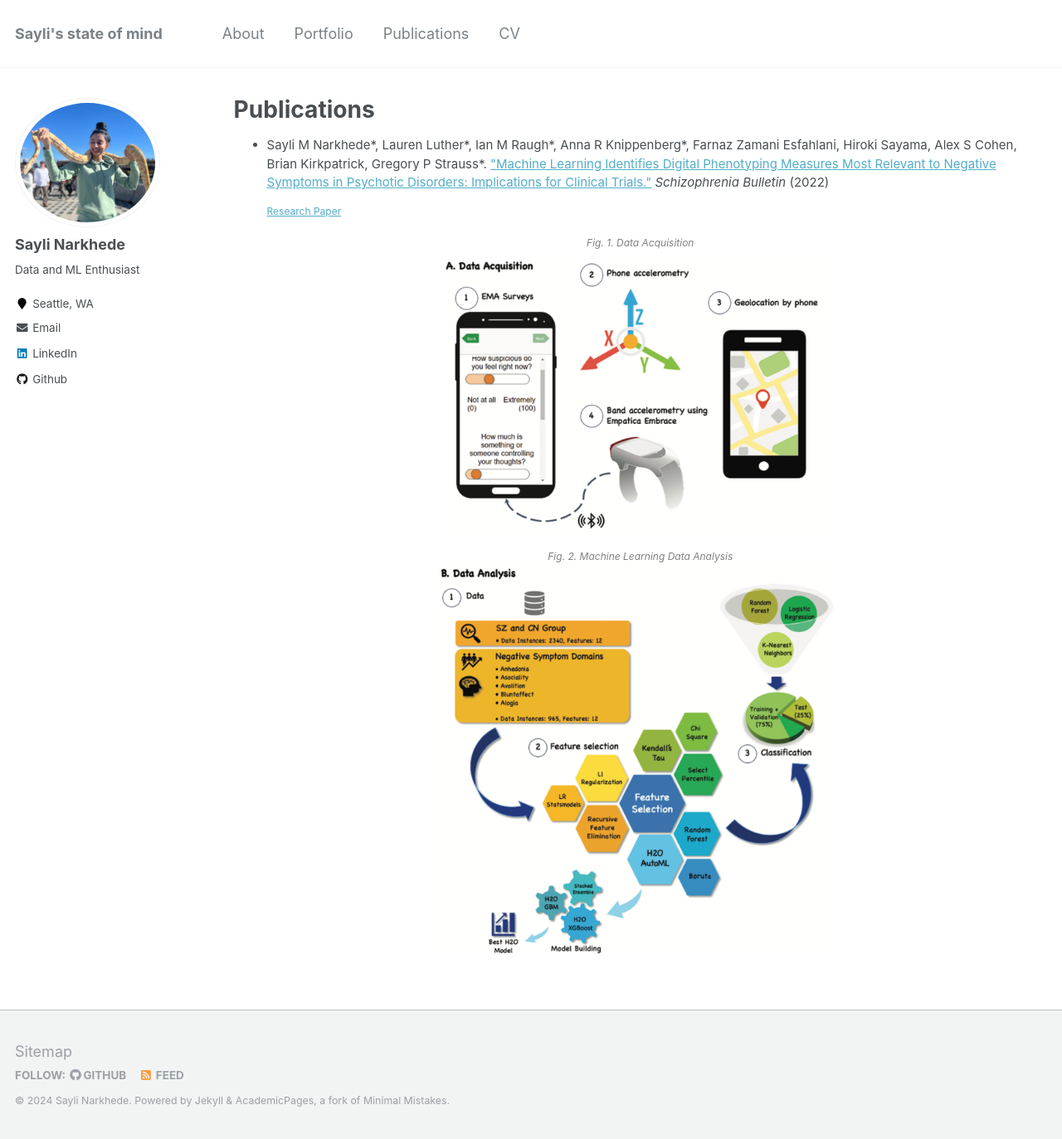
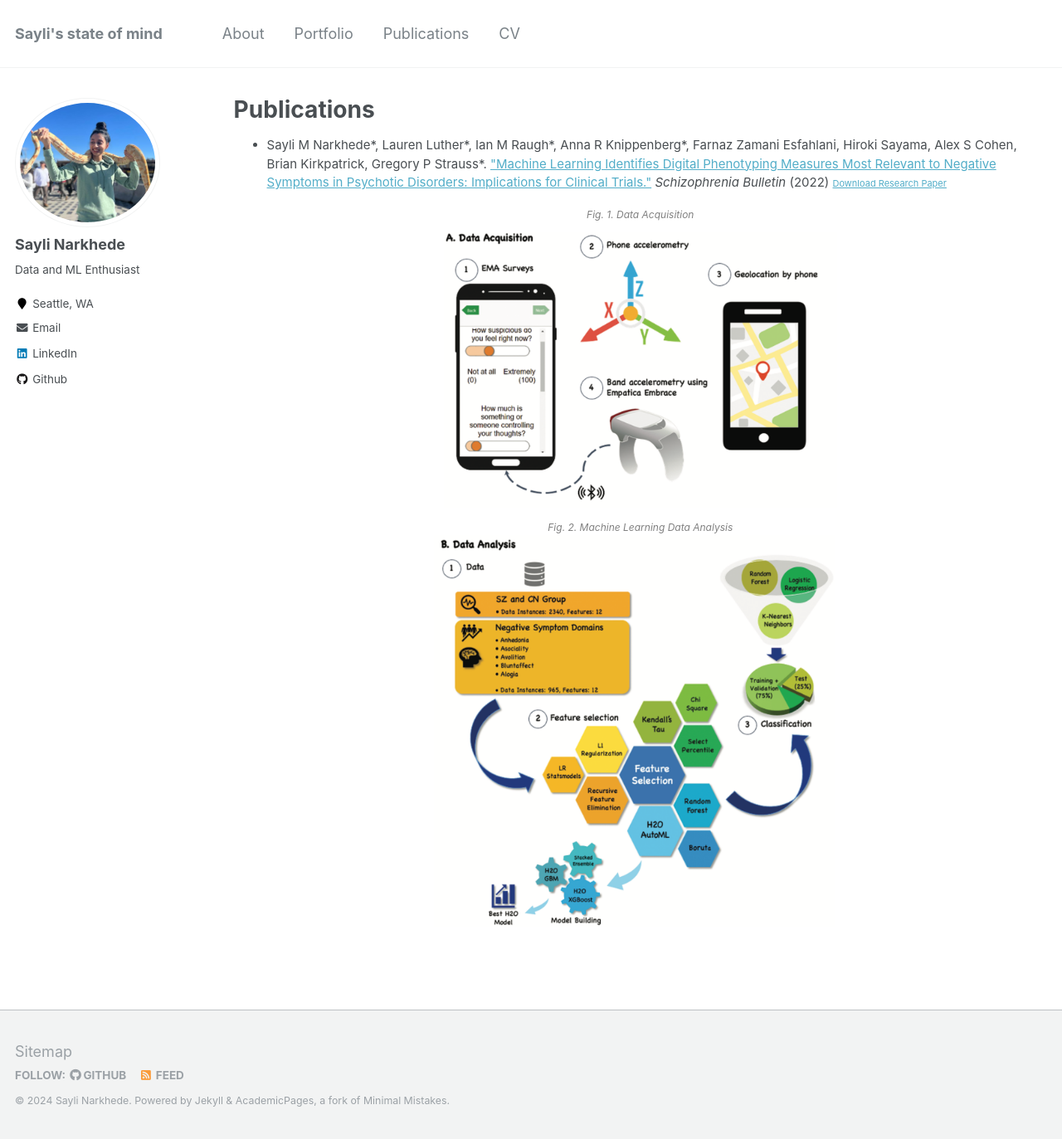
Before and after one commit to SayliMN/saylimn.github.io, a Jekyll site: the page built from _pages/publications.md, in a window 1280 px wide and 1373 px high. Shown: the whole window at 83% size. Built offline with Jekyll 4.4.1, drawn with Linux system fonts in a browser that asks for light colours.

Commit message:
rearrange link location

```diff
--- a/_pages/publications.md
+++ b/_pages/publications.md
@@ -6,8 +6,7 @@ author_profile: true
 ---
 
 <ul>
-  <li style="font-size:15px">Sayli M Narkhede*, Lauren Luther*, Ian M Raugh*, Anna R Knippenberg*, Farnaz Zamani Esfahlani, Hiroki Sayama, Alex S Cohen, Brian Kirkpatrick, Gregory P Strauss*. <a href="https://pubmed.ncbi.nlm.nih.gov/34915570/">"Machine Learning Identifies Digital Phenotyping Measures Most Relevant to Negative Symptoms in Psychotic Disorders: Implications for Clinical Trials."</a><i> Schizophrenia Bulletin</i> (2022)</li>
-  <a style="font-size:12px;" href="../files/Research_Paper_1.pdf" download>Research Paper</a>
+  <li style="font-size:15px">Sayli M Narkhede*, Lauren Luther*, Ian M Raugh*, Anna R Knippenberg*, Farnaz Zamani Esfahlani, Hiroki Sayama, Alex S Cohen, Brian Kirkpatrick, Gregory P Strauss*. <a href="https://pubmed.ncbi.nlm.nih.gov/34915570/">"Machine Learning Identifies Digital Phenotyping Measures Most Relevant to Negative Symptoms in Psychotic Disorders: Implications for Clinical Trials."</a><i> Schizophrenia Bulletin</i> (2022) <a style="font-size:11px;" href="../files/Research_Paper_1.pdf" download>Download Research Paper</a></li>
 </ul>
 
 
```
